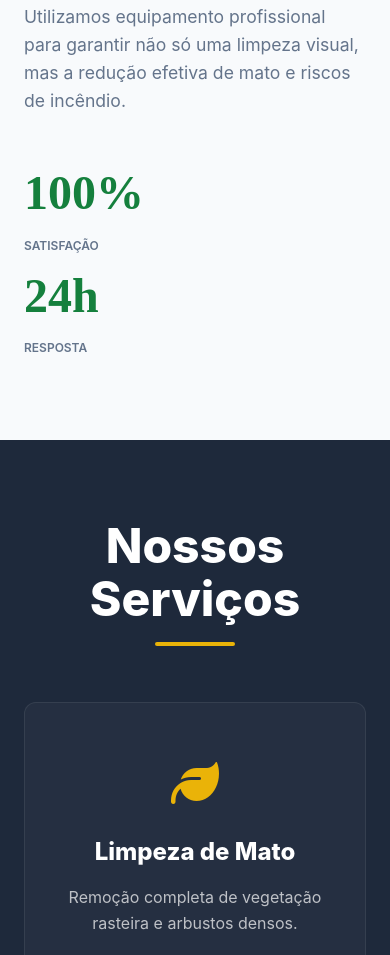
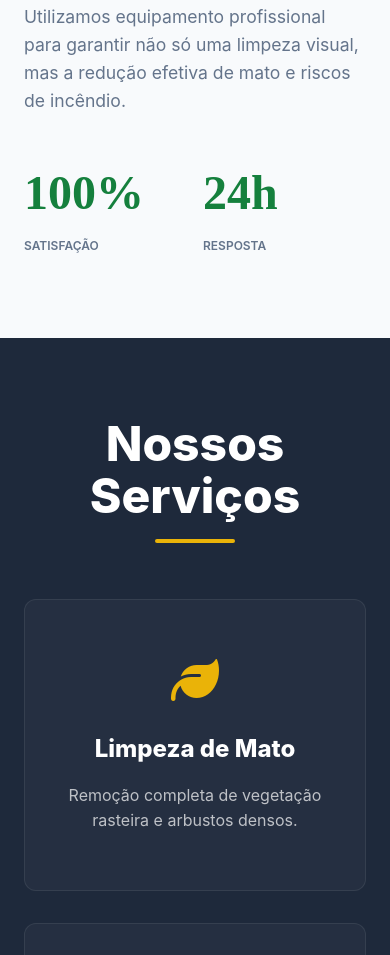
Before and after one commit to AfonsoNunes03/Renato-Esteves, a website built with Vite: page index.html in a window 390 px wide. Shown: the part 3282-4237 px from the top of the page. Built offline with nearby package versions, Linux system fonts and the light colour scheme.

Commit message:
Mobile UX: Keep stats side-by-side

```diff
--- a/style.css
+++ b/style.css
@@ -477,6 +477,7 @@ footer {
   .grid-cols-3 { grid-template-columns: 1fr; }
   .hero-section h1 { font-size: 3.5rem; }
   .grid-2 { grid-template-columns: 1fr; }
+  .stats.grid-2 { grid-template-columns: repeat(2, 1fr); gap: 1rem; }
   .gap-15 { gap: 3rem; }
   .about-img { order: -1; }
   .cta-card h2 { font-size: 2.5rem; }
```
